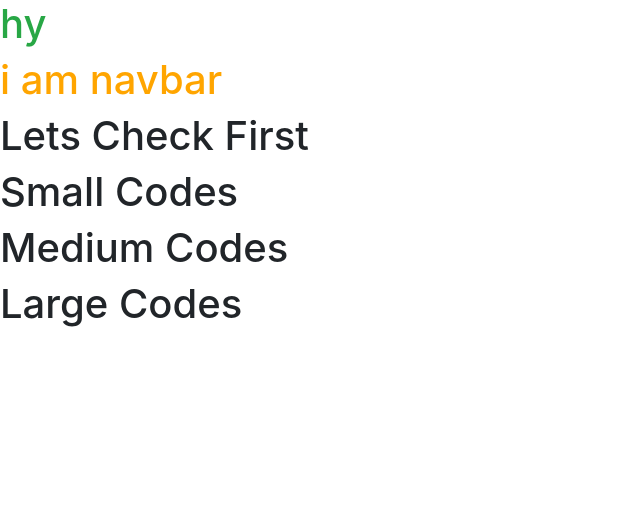
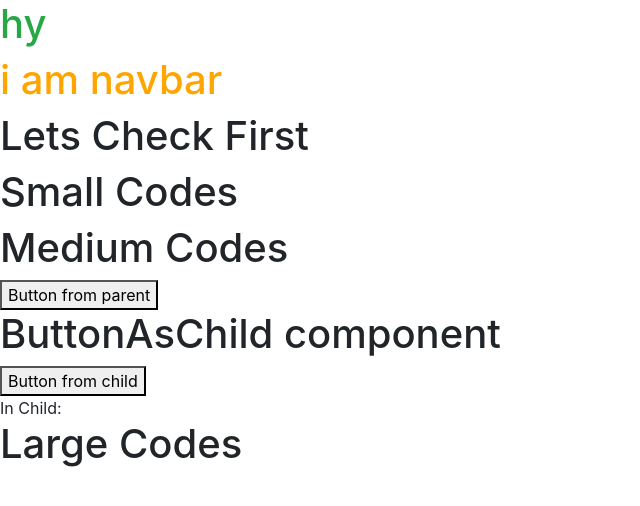
Before and after one commit to MuhammadHassaanMahmood5550/sm-md-lg-codes, a React (Create React App) app: page / in a window 1280 px wide. Shown: the top 506 px of the page, without its empty margins (0-640 px from the left). Built offline with nearby package versions, Linux system fonts and the light colour scheme.

Commit message:
useImperitiveHandle hook

```diff
--- /dev/null
+++ b/src/components/ButtonAsChild.js
@@ -0,0 +1,29 @@
+import { forwardRef, useImperativeHandle, useState } from "react";
+//forwardRef = to not only get props from parent but also reference passed using useRef hooks
+//remember ref should be after props below
+const ButtonAsChild = forwardRef((props, ref) => {
+    const [toggle, setToggle] = useState(false);
+    //here ref = reference.
+    useImperativeHandle(ref, () => ({
+        //we are passing handleToggle as function
+       handleToggle(){
+        setToggle(!toggle);
+       },
+    }));
+console.log("toggle=", toggle);
+    return (
+        <div id="Main_ButtonAsChild">
+            <h1>ButtonAsChild component</h1>
+             <button
+             onClick={() => setToggle(!toggle)}
+             >Button from child</button>
+             <br/>
+             {toggle == true ? <span>In Child: {toggle}</span>
+             : <span>In Child: {toggle}</span> }
+
+            {toggle && <span>In Child: {toggle}</span> }
+        </div>
+     );
+});
+
+export default ButtonAsChild;
--- a/src/components/Medium.js
+++ b/src/components/Medium.js
@@ -1,5 +1,5 @@
 import { useEffect, useState, useRef, useLayoutEffect } from "react";
-
+import ButtonAsChild from "./ButtonAsChild";
 const Medium = () => {
 
     //**************start = get window, screen, pixels, width, height
@@ -51,15 +51,27 @@ const Medium = () => {
 
         //************** useLayoutEffect = useLayoutEffect exactly same as useEffect()
     // useLayoutEffect called before useEffect
-    useLayoutEffect(() => {
-      console.log("i am useLayoutEffect called before useEffect perform any functionality before useEffect");
-      }, []);
-      useEffect(() => {
-      console.log("i am useEffect called after useLayoutEffect");
-      },[])
+    // useLayoutEffect(() => {
+    //   console.log("i am useLayoutEffect called before useEffect perform any functionality before useEffect");
+    //   }, []);
+    //   useEffect(() => {
+    //   console.log("i am useEffect called after useLayoutEffect");
+    //   },[])
 
       // setUp("h");
       //************** useLayoutEffect = useLayoutEffect called before useEffect end
+
+
+
+//   ***** we can do same word with props like passing state and function but some time it is hard to pass at top level so, useImperitive hook
+// useImperativeHandle = allow you to use state or function of child componenet   into the parent componenet. here parent componenet means parent component
+//   using another(child component) in it.  ******
+  ////-/-/-/-/-/-/ creating Button component as child */
+ const buttonRef = useRef(null);
+
+//  *****useImperativeHandle = allow you to use state or function of child componenet
+// into the parent componenet. here parent componenet means parent component
+// using another(child component) in it.  end *****
 
 
     return (
@@ -70,6 +82,27 @@ const Medium = () => {
             <button onClick={() => whenClick()}>Focus On click</button>
             <button onClick={() => console.log("i got click bcz of useRef")} ref={buttonRef}>Auto click by useRef</button> */}
             {/*************** // use ref end  */}
+
+
+         {/**** we can do same word with props like passing state and function but some time it is hard to pass at top level so, useImperitive hook
+         useImperativeHandle = allow you to use state or function of child componenet   into the parent componenet. here parent componenet means parent component
+     using another(child component) in it.  ******
+     ////-/-/-/-/-/-/ creating Button component as child ****/}
+       <button
+       onClick={() => {
+        buttonRef.current.handleToggle();
+       }}>
+        Button from parent
+       </button>
+
+       <ButtonAsChild ref={buttonRef} />
+
+   {/****** we can do same word with props like passing state and function but some time it is hard to pass at top level so, useImperitive hook
+    *  useImperativeHandle = allow you to use state or function of child componenet
+  into the parent componenet. here parent componenet means parent component
+  using another(child component) in it.  end  *****/}
+
+
         </div>
      );
 }
--- a/src/components/Small.js
+++ b/src/components/Small.js
@@ -1,18 +1,18 @@
 const Small = () => {
        //ternary operator
-       var a = 2;
+    //    var a = 2;
 
-       a === 1 ? console.log("a is 1") : a === 2 ? console.log("a is 2") : console.log("a is 3");
+    //    a === 1 ? console.log("a is 1") : a === 2 ? console.log("a is 2") : console.log("a is 3");
 
-       var b = 3;
+    //    var b = 3;
 
-       b === 2 ? ( a === 2 ? console.log("yes a is 2") : console.log("yes a is 3") ) :
-        console.log("b isn't 2");
+    //    b === 2 ? ( a === 2 ? console.log("yes a is 2") : console.log("yes a is 3") ) :
+    //     console.log("b isn't 2");
 
-        var c = 4;
+    //     var c = 4;
 
-        let ternary1 = c % 2 === 0 ? (c++, b++) : (b++, a++);
-        console.log("ternary1=", ternary1, "c=", c, "b=", b);
+    //     let ternary1 = c % 2 === 0 ? (c++, b++) : (b++, a++);
+    //     console.log("ternary1=", ternary1, "c=", c, "b=", b);
        //ternary operator end
 
     return (
```
Also changed, not shown: src/components/FirstTry.js (+10 -1 lines).
